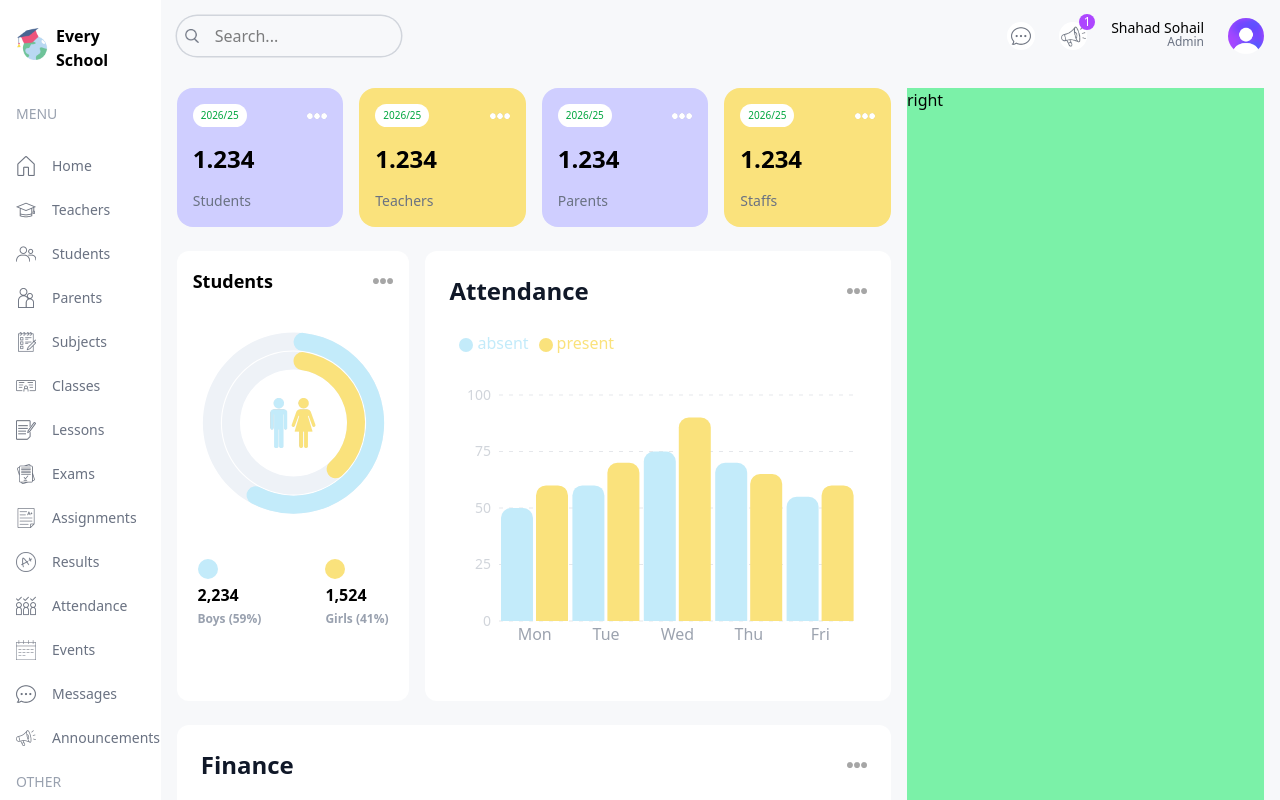
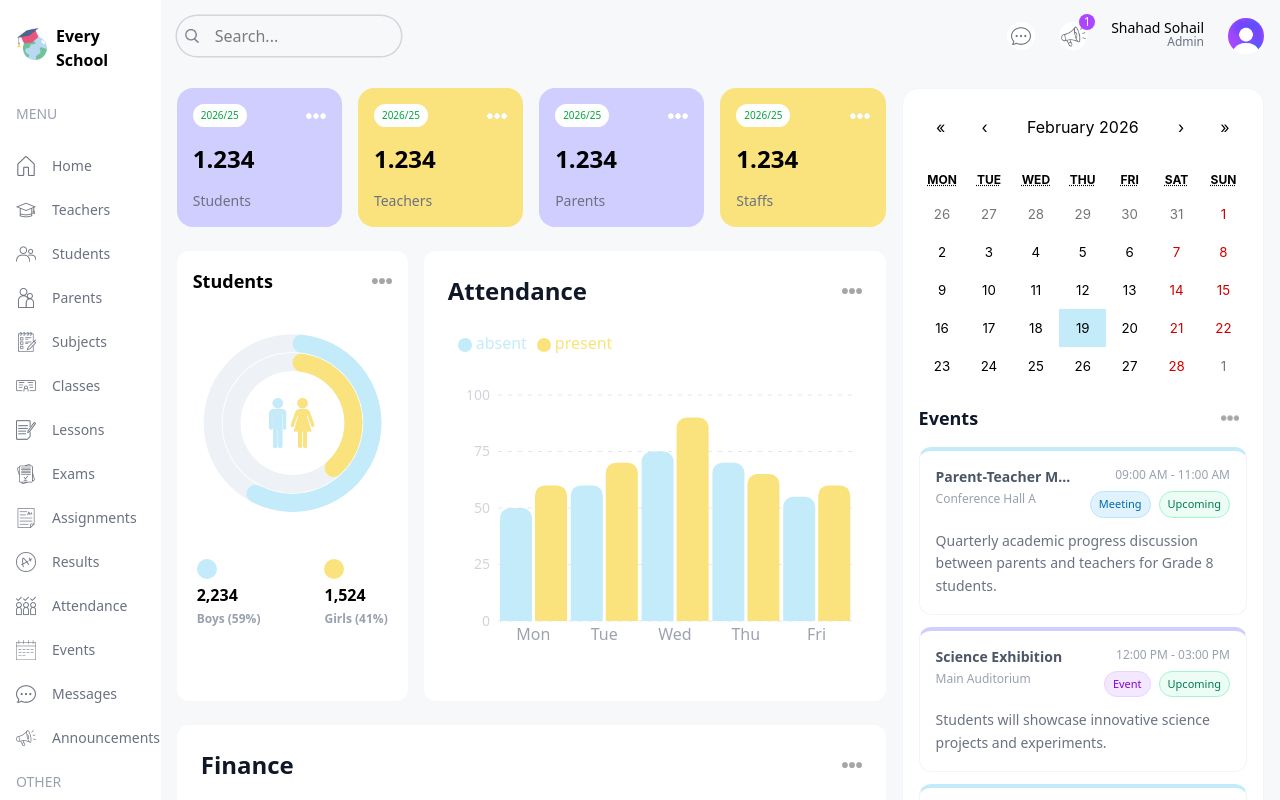
Before and after one commit to codedByShahzad/Every_School_Dashboard, a Next.js app in the folder frontend/: page /admin in a window 1280 px wide. Built offline with nearby package versions, Linux system fonts and the light colour scheme.

Commit message:
Added the Event Calander

```diff
--- a/frontend/app/(dashboard)/admin/page.tsx
+++ b/frontend/app/(dashboard)/admin/page.tsx
@@ -2,6 +2,8 @@ import { UserCards } from "@/src/components/UserCards";
 import CountChart from "@/src/components/CountChart";
 import AttandenceChart from "@/src/components/AttandenceChart";
 import FinanceChart from "@/src/components/FinanceChart";
+import EventCalander from "@/src/components/EventCalander";
+import 'react-calendar/dist/Calendar.css';
 
 const AdminPage = () => {
   return (
@@ -30,7 +32,9 @@ const AdminPage = () => {
           <FinanceChart />
         </div>
       </div>
-      <div className="bg-green-300 w-full lg:w-1/3">right</div>
+      <div className=" w-full lg:w-1/3 flex flex-col gap-4 ">
+      <EventCalander />
+      </div>
     </div>
   );
 };
--- a/frontend/app/globals.css
+++ b/frontend/app/globals.css
@@ -1,13 +1,27 @@
 @import "tailwindcss";
 
+/* Custom Theme for the Dashboard */
+@theme {
+  --color-sky: #c3ebfa;
+  --color-skyLight: #edf9fd;
+  --color-purple: #cfceff;
+  --color-purpleLight: #f1f0ff;
+  --color-yellow: #fae27c;
+  --color-yellowLight: #fefce8;
+}
 
-/* Custom Theam for the Dashboard */
+.react-calendar {
+  width: 100% !important;
+  border: none !important;
+  font-family: "Inter", sans-serif !important;
+}
 
-@theme{
-    --color-sky: #C3EBFA;
-    --color-skyLight: #EDF9FD;
-    --color-purple: #CFCEFF;
-    --color-purpleLight: #F1F0FF;
-    --color-yellow: #FAE27C;
-    --color-yellowLight: #FEFCE8;
+.react-calendar__tile--active {
+  background: #c3ebfa !important;
+  color: #000 !important;
 }
+
+.react-calendar__tile--now {
+  background: #c3ebfa !important;
+  color: #000 !important;
+}
--- a/frontend/package.json
+++ b/frontend/package.json
@@ -11,6 +11,7 @@
   "dependencies": {
     "next": "16.1.6",
     "react": "19.2.3",
+    "react-calendar": "^6.0.0",
     "react-dom": "19.2.3",
     "recharts": "^3.7.0"
   },
--- /dev/null
+++ b/frontend/src/components/EventCalander.tsx
@@ -0,0 +1,154 @@
+"use client";
+import Image from "next/image";
+import { useMemo, useState } from "react";
+import Calendar from "react-calendar";
+
+type ValuePiece = Date | null;
+type Value = ValuePiece | [ValuePiece, ValuePiece];
+
+// TEMPORARY
+const events = [
+  {
+    id: 1,
+    title: "Parent-Teacher Meeting",
+    time: "09:00 AM - 11:00 AM",
+    location: "Conference Hall A",
+    description:
+      "Quarterly academic progress discussion between parents and teachers for Grade 8 students.",
+    type: "meeting",
+    status: "upcoming",
+  },
+  {
+    id: 2,
+    title: "Science Exhibition",
+    time: "12:00 PM - 03:00 PM",
+    location: "Main Auditorium",
+    description: "Students will showcase innovative science projects and experiments.",
+    type: "event",
+    status: "upcoming",
+  },
+  {
+    id: 3,
+    title: "Football Practice",
+    time: "03:30 PM - 05:00 PM",
+    location: "School Ground",
+    description: "After-school football training session for the senior team.",
+    type: "sports",
+    status: "scheduled",
+  },
+  {
+    id: 4,
+    title: "Staff Meeting",
+    time: "01:00 PM - 02:00 PM",
+    location: "Principal’s Office",
+    description: "Monthly coordination meeting with department heads.",
+    type: "internal",
+    status: "ongoing",
+  },
+  {
+    id: 5,
+    title: "Mid-Term Exams Start",
+    time: "08:30 AM - 11:30 AM",
+    location: "All Examination Halls",
+    description: "Mid-term examinations begin for Grades 6–10.",
+    type: "exam",
+    status: "important",
+  },
+];
+
+const EventCalander = () => {
+  const [value, onChange] = useState<Value>(new Date());
+
+  const typeBadge = useMemo(
+    () => ({
+      meeting: "bg-sky-100 text-sky-700 border-sky-200",
+      event: "bg-purple-100 text-purple-700 border-purple-200",
+      sports: "bg-yellow-100 text-yellow-800 border-yellow-200",
+      internal: "bg-slate-100 text-slate-700 border-slate-200",
+      exam: "bg-rose-100 text-rose-700 border-rose-200",
+    }),
+    []
+  );
+
+  const statusBadge = useMemo(
+    () => ({
+      upcoming: "bg-emerald-50 text-emerald-700 border-emerald-200",
+      scheduled: "bg-indigo-50 text-indigo-700 border-indigo-200",
+      ongoing: "bg-amber-50 text-amber-700 border-amber-200",
+      important: "bg-rose-50 text-rose-700 border-rose-200",
+    }),
+    []
+  );
+
+  return (
+    <div className="bg-white p-4 rounded-2xl border border-slate-100">
+      {/* Calendar */}
+      <div className="rounded-xl ">
+        <Calendar onChange={onChange} value={value} />
+      </div>
+
+      {/* Header */}
+      <div className="flex items-center justify-between mt-4">
+        <h1 className="text-lg font-semibold text-slate-900">Events</h1>
+        <button className="p-2 rounded-lg hover:bg-slate-50 active:bg-slate-100 transition">
+          <Image src="/images/moreDark.png" alt="More" width={18} height={18} />
+        </button>
+      </div>
+
+      {/* Events List */}
+      <div className="mt-3 flex flex-col gap-3">
+        {events.map((event) => (
+          <div
+            key={event.id}
+            className="rounded-xl border border-gray-100 border-t-4 odd:border-t-sky even:border-t-purple p-4  bg-white"
+          >
+            {/* top row */}
+            <div className="flex flex-col md:flex-row items-start justify-between gap-3">
+              <div className="min-w-0">
+                <h2 className="text-sm font-semibold text-gray-600 truncate">
+                  {event.title}
+                </h2>
+                <p className="text-xs text-gray-400 mt-1">{event.location}</p>
+              </div>
+
+              <div className="flex flex-col md:items-end gap-2 shrink-0">
+                <span className="text-xs font-medium text-gray-400">
+                  {event.time}
+                </span>
+
+                <div className="flex  md:items-center gap-2">
+                  <span
+                    className={[
+                      "text-[11px] px-2 py-1 rounded-full border font-medium capitalize",
+                      typeBadge[event.type as keyof typeof typeBadge] ||
+                        "bg-slate-50 text-gray-400 border-slate-200",
+                    ].join(" ")}
+                  >
+                    {event.type}
+                  </span>
+
+                  <span
+                    className={[
+                      "text-[11px] px-2 py-1 rounded-full border font-medium capitalize",
+                      statusBadge[event.status as keyof typeof statusBadge] ||
+                        "bg-slate-50 text-gray-400 border-slate-200",
+                    ].join(" ")}
+                  >
+                    {event.status}
+                  </span>
+                </div>
+              </div>
+            </div>
+
+            {/* description */}
+            <p className="text-sm text-gray-500 mt-3 leading-relaxed">
+              {event.description}
+            </p>
+          </div>
+        ))}
+      </div>
+    </div>
+  );
+};
+
+export default EventCalander;
```
Also changed, not shown: 1 other file (tests, documents, lock files or other folders).
